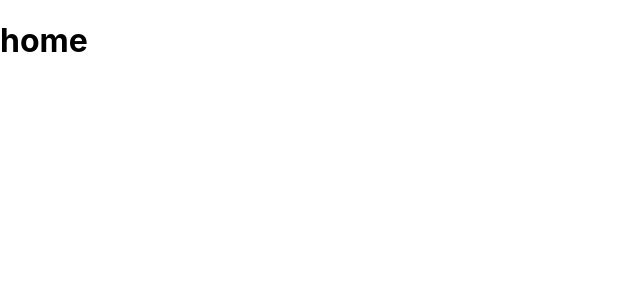
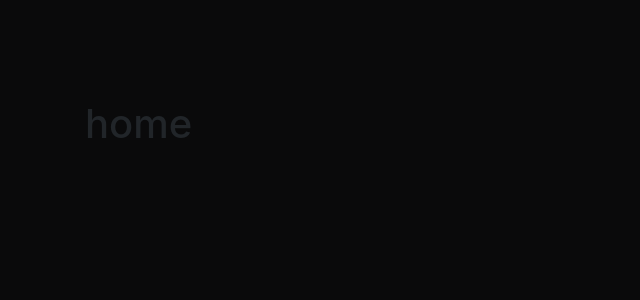
Before and after one commit to Amateur-Sports-Enthusiasts-Club/web, a React (Create React App) app in the folder frontend/: page / in a window 1280 px wide. Shown: the top 300 px of the page, without its empty margins (0-640 px from the left). Built offline with nearby package versions, Linux system fonts and the light colour scheme.

Commit message:
Restructure stylesheets and add bootstrap dependency

```diff
--- a/frontend/package.json
+++ b/frontend/package.json
@@ -6,6 +6,7 @@
     "@testing-library/jest-dom": "^4.2.4",
     "@testing-library/react": "^9.3.2",
     "@testing-library/user-event": "^7.1.2",
+    "bootstrap": "^4.5.2",
     "react": "^16.13.1",
     "react-dom": "^16.13.1",
     "react-router-dom": "^5.2.0",
--- a/frontend/src/index.css
+++ b/frontend/src/index.css
@@ -1,13 +1,59 @@
+/* Fonts {{{ */
+/* }}} */
+
+/* Colors {{{ */
+:root {
+    --bg-primary: #0a0a0b;
+    --bg-secondary: #1a1a1b;
+    --fg-primary: #eeeeee;
+    --fg-secondary: #555555;
+}
+
+.bg-pri {
+    background-color: var(--bg-primary) !important;
+}
+
+.bg-sec {
+    background-color: var(--bg-secondary) !important;
+}
+
+.fg-pri {
+    color: var(--fg-primary) !important;
+}
+
+.fg-sec {
+    color: var(--fg-secondary) !important;
+}
+/* }}} */
+
+/* Borders {{{ */
+
+.rounded-6 {
+    border-radius: 6px !important;
+}
+
+.rounded-8 {
+    border-radius: 8px !important;
+}
+
+.rounded-10 {
+    border-radius: 10px !important;
+}
+/* }}} */
+
+/* Global Styles {{{ */
 body {
-  margin: 0;
-  font-family: -apple-system, BlinkMacSystemFont, 'Segoe UI', 'Roboto', 'Oxygen',
-    'Ubuntu', 'Cantarell', 'Fira Sans', 'Droid Sans', 'Helvetica Neue',
-    sans-serif;
-  -webkit-font-smoothing: antialiased;
-  -moz-osx-font-smoothing: grayscale;
+    margin: 0;
+    font-family: -apple-system, BlinkMacSystemFont, "Segoe UI", "Roboto", "Oxygen", "Ubuntu",
+        "Cantarell", "Fira Sans", "Droid Sans", "Helvetica Neue", sans-serif;
+    -webkit-font-smoothing: antialiased;
+    -moz-osx-font-smoothing: grayscale;
+    background-color: var(--bg-primary) !important;
+    padding-top: 100px;
+    padding-bottom: 50px;
 }
 
 code {
-  font-family: source-code-pro, Menlo, Monaco, Consolas, 'Courier New',
-    monospace;
+    font-family: source-code-pro, Menlo, Monaco, Consolas, "Courier New", monospace;
 }
+/* }}} */
--- a/frontend/src/index.js
+++ b/frontend/src/index.js
@@ -1,6 +1,7 @@
 import React from "react";
 import ReactDOM from "react-dom";
 import "./index.css";
+import "bootstrap/dist/css/bootstrap.min.css";
 import App from "./App";
 import * as serviceWorker from "./serviceWorker";
 import { BrowserRouter as Router } from "react-router-dom";
```
Also changed, not shown: 1 other file (tests, documents, lock files or other folders).
